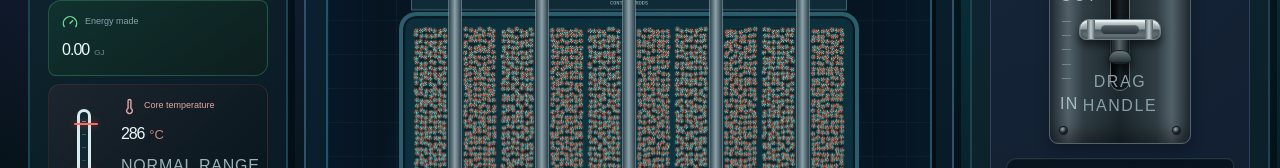
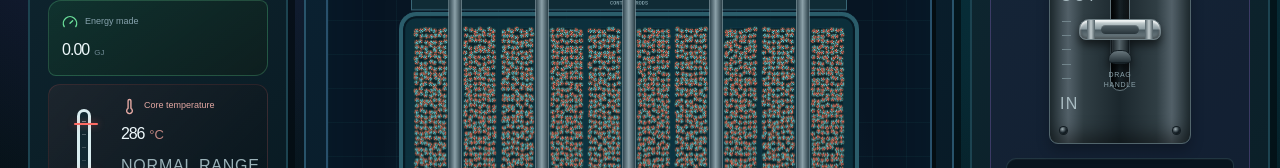
Before and after one commit to awm11/nuclear-reactor, a React (Vite) app: page / in a window 1280 px wide. Shown: the part 285-453 px from the top of the page. Built offline with nearby package versions, Linux system fonts and the light colour scheme.

Commit message:
Move throttle instruction lower

```diff
--- a/app/page.tsx
+++ b/app/page.tsx
@@ -465,8 +465,8 @@ function RodThrottle({ value, onChange, children }: { value: number; onChange: (
             <b className="throttle-grip"><em /></b>
             <i className="throttle-pivot" />
           </span>
+          <span className="throttle-instruction" style={{ bottom: '7px', fontSize: '7px' }}>Drag handle</span>
         </div>
-        <span className="throttle-instruction">Drag handle</span>
       </div>
       {children}
     </div>
```
